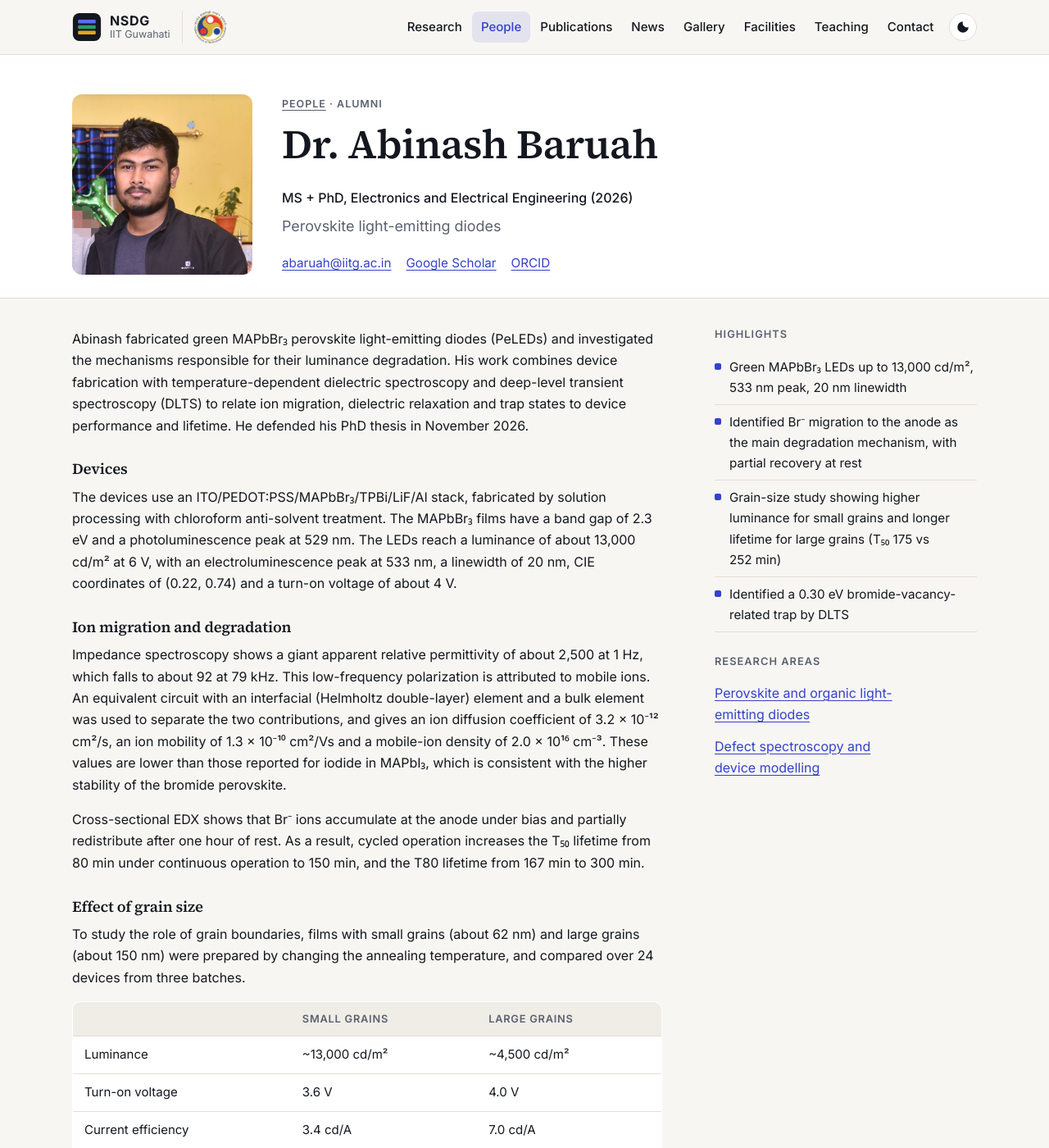
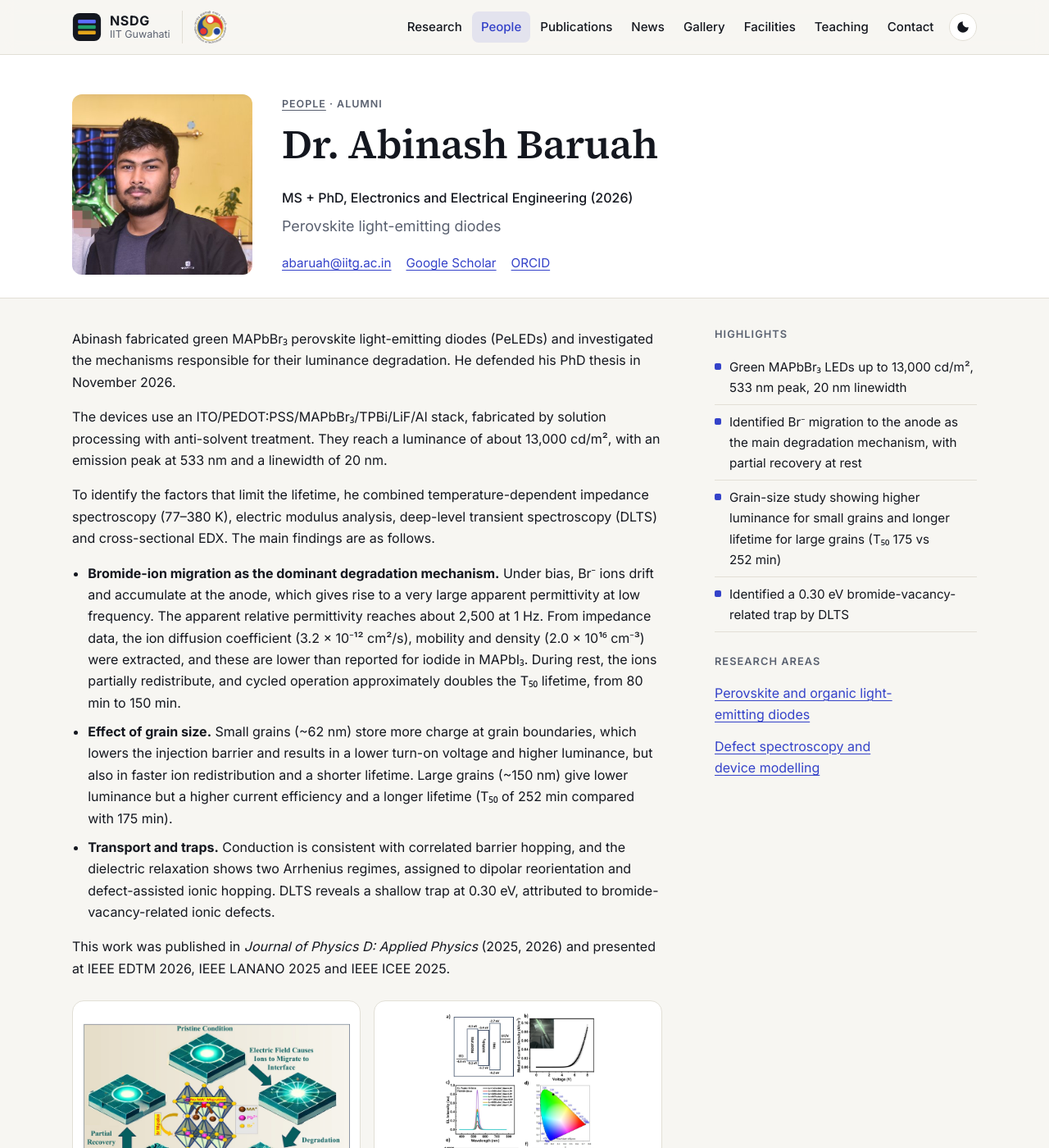
Before and after one commit to nsdg-iitg/nsdg-iitg.github.io, a Jekyll site: the page built from _people/abinash-baruah.md, in a window 1280 px wide and 1400 px high. Shown: the whole window at 82% size. Built offline with Jekyll 4.4.1, drawn with Linux system fonts in a browser that asks for light colours; some of the changed text lies outside the part shown.

```diff
--- a/_people/abinash-baruah.md
+++ b/_people/abinash-baruah.md
@@ -31,33 +31,14 @@ education:
   - "B.E., Electronics and Telecommunication Engineering, Assam Engineering College"
 ---
 
-Abinash fabricated green MAPbBr3 perovskite light-emitting diodes (PeLEDs) and investigated the mechanisms responsible for their luminance degradation. His work combines device fabrication with temperature-dependent dielectric spectroscopy and deep-level transient spectroscopy (DLTS) to relate ion migration, dielectric relaxation and trap states to device performance and lifetime. He defended his PhD thesis in November 2026.
+Abinash fabricated green MAPbBr3 perovskite light-emitting diodes (PeLEDs) and investigated the mechanisms responsible for their luminance degradation. He defended his PhD thesis in November 2026.
 
-### Devices
+The devices use an ITO/PEDOT:PSS/MAPbBr3/TPBi/LiF/Al stack, fabricated by solution processing with anti-solvent treatment. They reach a luminance of about 13,000 cd/m², with an emission peak at 533 nm and a linewidth of 20 nm.
 
-The devices use an ITO/PEDOT:PSS/MAPbBr3/TPBi/LiF/Al stack, fabricated by solution processing with chloroform anti-solvent treatment. The MAPbBr3 films have a band gap of 2.3 eV and a photoluminescence peak at 529 nm. The LEDs reach a luminance of about 13,000 cd/m² at 6 V, with an electroluminescence peak at 533 nm, a linewidth of 20 nm, CIE coordinates of (0.22, 0.74) and a turn-on voltage of about 4 V.
+To identify the factors that limit the lifetime, he combined temperature-dependent impedance spectroscopy (77–380 K), electric modulus analysis, deep-level transient spectroscopy (DLTS) and cross-sectional EDX. The main findings are as follows.
 
-### Ion migration and degradation
+- **Bromide-ion migration as the dominant degradation mechanism.** Under bias, Br⁻ ions drift and accumulate at the anode, which gives rise to a very large apparent permittivity at low frequency. The apparent relative permittivity reaches about 2,500 at 1 Hz. From impedance data, the ion diffusion coefficient (3.2 × 10⁻¹² cm²/s), mobility and density (2.0 × 10¹⁶ cm⁻³) were extracted, and these are lower than reported for iodide in MAPbI3. During rest, the ions partially redistribute, and cycled operation approximately doubles the T50 lifetime, from 80 min to 150 min.
+- **Effect of grain size.** Small grains (~62 nm) store more charge at grain boundaries, which lowers the injection barrier and results in a lower turn-on voltage and higher luminance, but also in faster ion redistribution and a shorter lifetime. Large grains (~150 nm) give lower luminance but a higher current efficiency and a longer lifetime (T50 of 252 min compared with 175 min).
+- **Transport and traps.** Conduction is consistent with correlated barrier hopping, and the dielectric relaxation shows two Arrhenius regimes, assigned to dipolar reorientation and defect-assisted ionic hopping. DLTS reveals a shallow trap at 0.30 eV, attributed to bromide-vacancy-related ionic defects.
 
-Impedance spectroscopy shows a giant apparent relative permittivity of about 2,500 at 1 Hz, which falls to about 92 at 79 kHz. This low-frequency polarization is attributed to mobile ions. An equivalent circuit with an interfacial (Helmholtz double-layer) element and a bulk element was used to separate the two contributions, and gives an ion diffusion coefficient of 3.2 × 10⁻¹² cm²/s, an ion mobility of 1.3 × 10⁻¹⁰ cm²/Vs and a mobile-ion density of 2.0 × 10¹⁶ cm⁻³. These values are lower than those reported for iodide in MAPbI3, which is consistent with the higher stability of the bromide perovskite.
-
-Cross-sectional EDX shows that Br⁻ ions accumulate at the anode under bias and partially redistribute after one hour of rest. As a result, cycled operation increases the T50 lifetime from 80 min under continuous operation to 150 min, and the T80 lifetime from 167 min to 300 min.
-
-### Effect of grain size
-
-To study the role of grain boundaries, films with small grains (about 62 nm) and large grains (about 150 nm) were prepared by changing the annealing temperature, and compared over 24 devices from three batches.
-
-| | Small grains | Large grains |
-|---|---|---|
-| Luminance | ~13,000 cd/m² | ~4,500 cd/m² |
-| Turn-on voltage | 3.6 V | 4.0 V |
-| Current efficiency | 3.4 cd/A | 7.0 cd/A |
-| T50 lifetime | 175 min | 252 min |
-
-Dielectric spectroscopy from 100 to 300 K, analysed with the Havriliak–Negami model, shows that the small-grain films have about three times stronger Maxwell–Wagner polarization at grain boundaries. The resulting charge stored at grain boundaries lowers the injection barrier, which explains the lower turn-on voltage and higher luminance, but also accelerates ion redistribution and therefore degradation.
-
-### Transport and traps
-
-The AC conductivity follows Jonscher's universal dielectric response, and its frequency exponent decreases with temperature. Together with a time–temperature superposition that collapses all spectra onto a single master curve, this indicates correlated barrier hopping as the conduction mechanism. The relaxation shows two Arrhenius regimes, assigned to dipolar reorientation at low temperature and defect-assisted ionic hopping at higher temperature. DLTS reveals a shallow trap with an activation energy of 0.30 eV and a capture cross-section of 6.1 × 10⁻¹⁹ cm², attributed to bromide-vacancy-related ionic defects.
-
-These results were published in two papers in *Journal of Physics D: Applied Physics* (2025 and 2026) and presented at IEEE EDTM 2026, IEEE LANANO 2025 and IEEE ICEE 2025.
+This work was published in *Journal of Physics D: Applied Physics* (2025, 2026) and presented at IEEE EDTM 2026, IEEE LANANO 2025 and IEEE ICEE 2025.
--- a/assets/css/style.css
+++ b/assets/css/style.css
@@ -409,4 +409,3 @@ a, .btn, .chip, .site-nav a { transition: color .15s, background-color .15s, bor
   .hero-head h1 { white-space: nowrap; font-size: min(3.1rem, calc((min(100vw, 1180px) - 76px) / 22.6)); }
   .hero-head { margin-bottom: 4px; }
 }
-.prose table { margin: 1em 0 1.4em; background: var(--surface); border: 1px solid var(--line); border-radius: 10px; overflow: hidden; }
```
